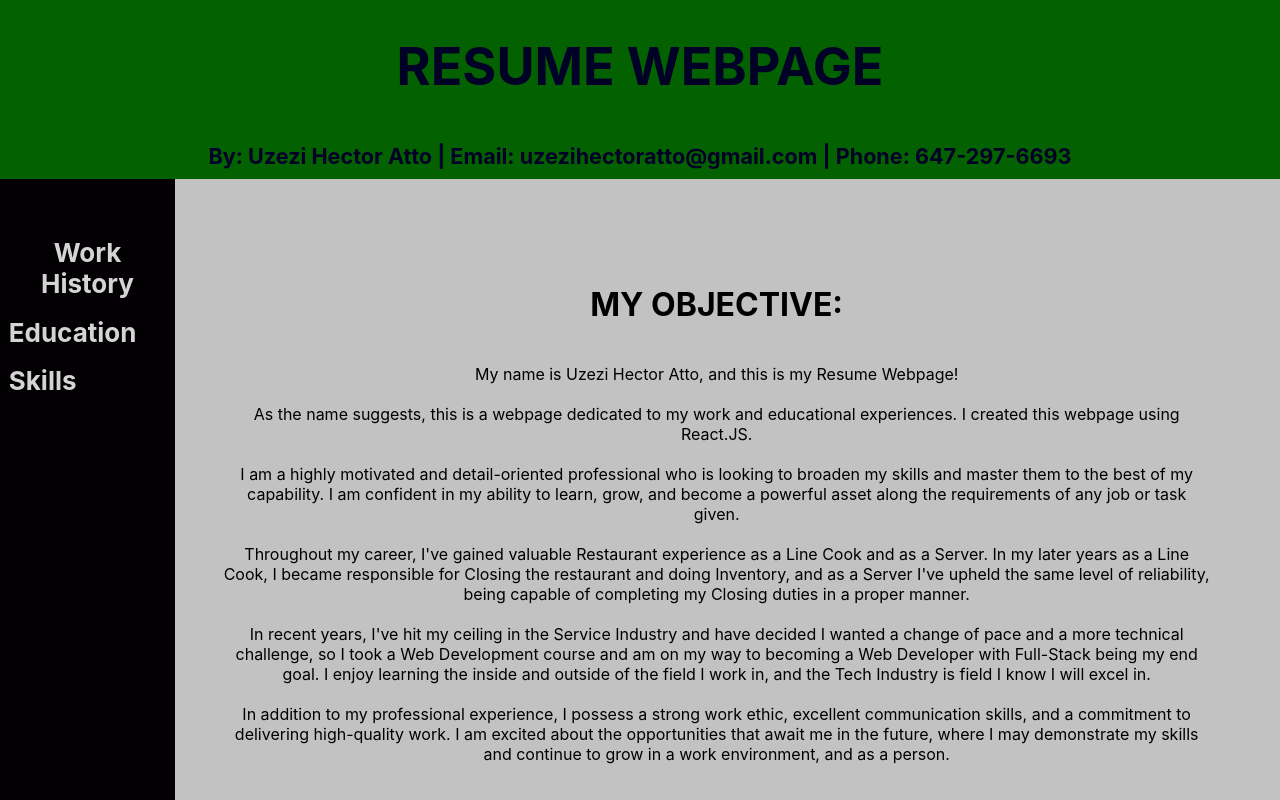
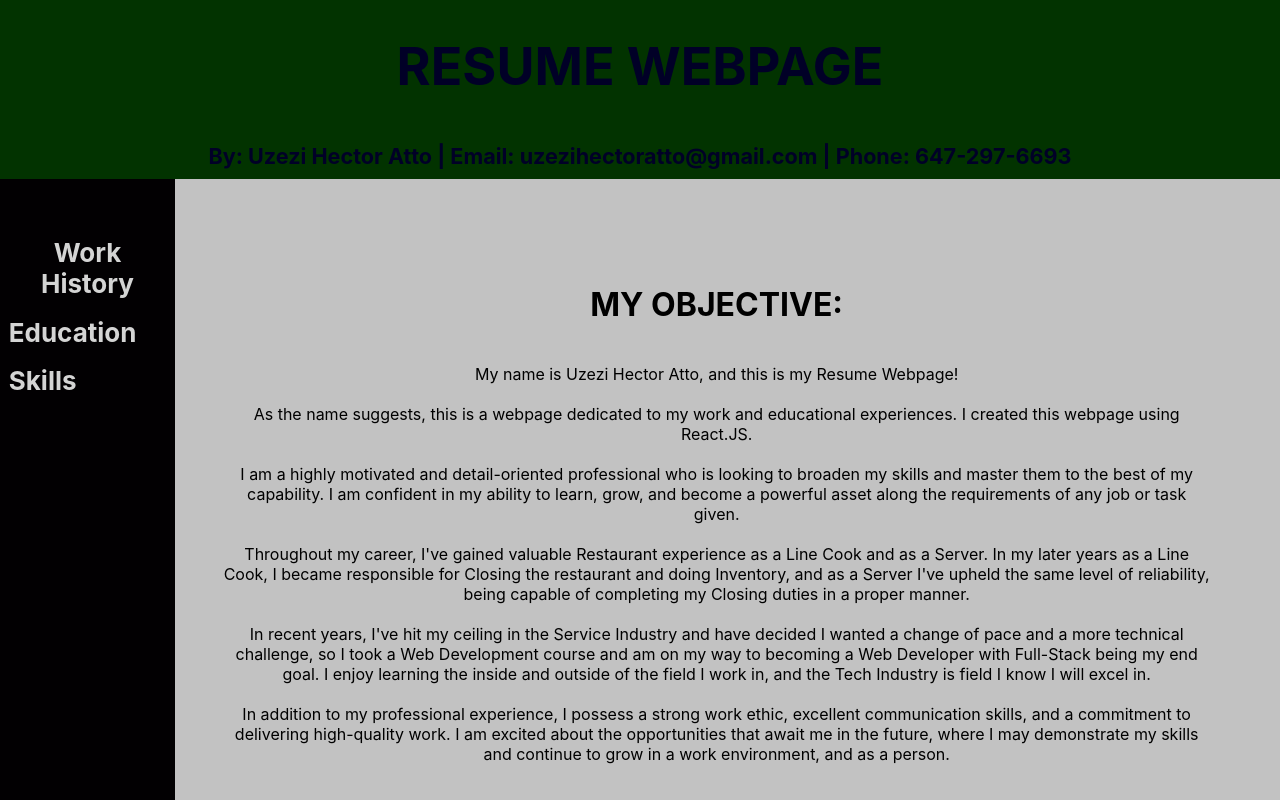
Before and after one commit to hector8th/resume, a React (Create React App) app: page / in a window 1280 px wide. Shown: the top 800 px of the page. Built offline with nearby package versions, Linux system fonts and the light colour scheme.

Commit message:
Update App.css

```diff
--- a/src/App.css
+++ b/src/App.css
@@ -20,7 +20,8 @@
 .App-header {
   display: flex;
   flex-direction: column;
-  background-color: #036100;
+  background-color: #023300;
+  /* background-color: #036100; */
   min-height: 50px;
   height: 100%;
   display: flex;
```
